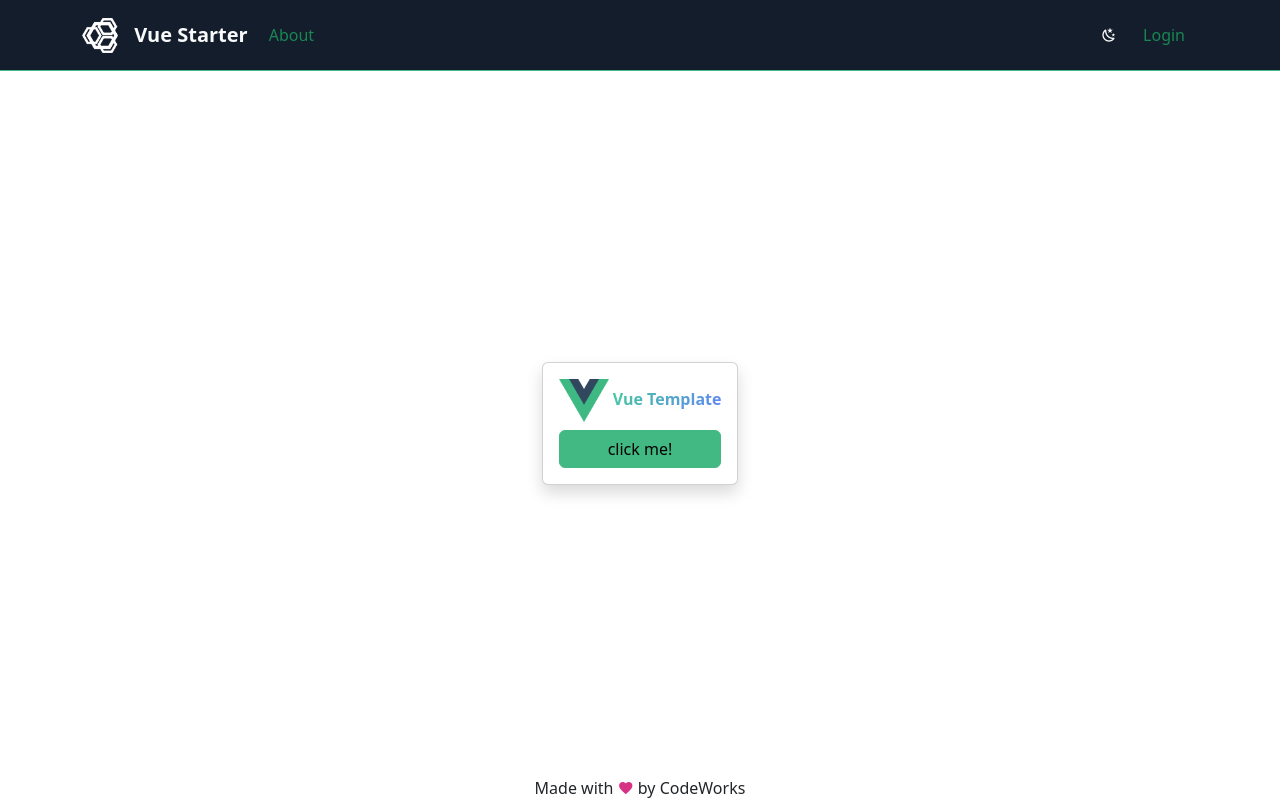
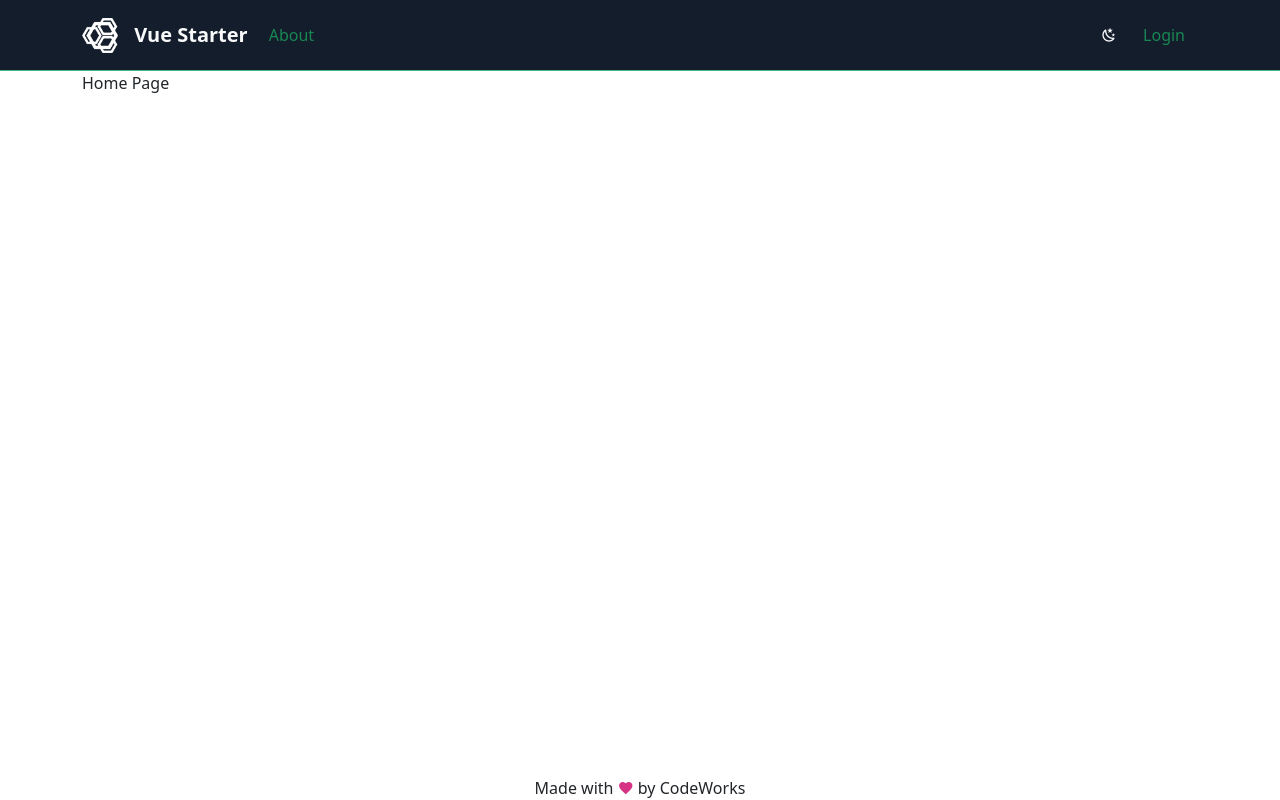
Before and after one commit to AdamRB208/the_network_checkpoint_2, a Vue app: page /#/ in a window 1280 px wide. Built offline with nearby package versions, Linux system fonts and the light colour scheme; what @bcwdev/auth0provider-client would draw is missing.

Commit message:
removed example and updated home page

```diff
--- a/src/components/Example.vue
+++ /dev/null
@@ -1,95 +0,0 @@
-<script setup>
-import { ref } from 'vue';
-
-const animalsAvailable = ['🦍', '🦧', '🐖', '🦖', '🐋', '🐅', '🐓', '🐄', '🐒', '🐈‍⬛', '🦏']
-const bouncers = ref([])
-
-
-function addAnimal(){
-  const randomAnimal = animalsAvailable[Math.floor(Math.random()* animalsAvailable.length)]
-  bouncers.value.push({emoji:randomAnimal, vSpeed: Math.random()* 4 + 2, hSpeed: Math.random()* 4 + 2})
-}
-
-
-</script>
-
-<template>
-  <div class="home-container">
-    <article class="card shadow">
-      <div class="card-body">
-        <div class="card-title">
-          <img src="../assets/img/vue-logo.png" class="vue-logo" alt="vue js logo">
-          Vue Template
-        </div>
-        <button @click="addAnimal()" class="btn btn-vue w-100">click me!</button>
-      </div>
-    </article>
-  </div>
-  <div v-for="(animal, i) in bouncers" :key="animal + i" class="animal-bouncer" >
-    <div :style="`--speed: ${animal.vSpeed}s`">
-      <span :style="`--speed: ${animal.hSpeed}s`">{{ animal.emoji }}</span>
-    </div>
-  </div>
-</template>
-
-
-<style lang="scss" scoped>
-.home-container{
-  flex-grow: 1;
-  display: flex;
-  justify-content: center;
-  align-items: center;
-}
-.vue-logo{
-  width: 50px;
-  height: auto;
-  pointer-events: none;
-}
-
-.card-title{
-  background: -webkit-linear-gradient(315deg, #42d392 25%, #647eff);
-    background-clip: text;
-    -webkit-background-clip: text;
-    -webkit-text-fill-color: transparent;
-    font-weight: 800;
-}
-
-.animal-bouncer{
-  position: fixed;
-  height: 100dvh;
-  width: 100dvw;
-  top: 0;
-  left: 0;
-  pointer-events: none;
-  div{
-    position: fixed;
-    height: 100dvh;
-    width: 100dvw;
-    top: 0;
-    left: 0;
-    pointer-events: none;
-    animation: var(--speed) up-down linear infinite alternate;
-    span{
-    animation: var(--speed) left-right linear infinite alternate;
-    font-size: 18px;
-  }
-  }
-}
-
-@keyframes left-right {
-  0%{
-    margin-left: 0%;
-  }
-  100%{
-    margin-left: calc(100dvw - 18px);
-  }
-}
-@keyframes up-down {
-  0%{
-    margin-top: 0%;
-  }
-  100%{
-    margin-top:calc(100dvh - 18px);
-  }
-}
-</style>
--- a/src/pages/HomePage.vue
+++ b/src/pages/HomePage.vue
@@ -1,13 +1,17 @@
-<script setup >
-import Example from '@/components/Example.vue';
+<script setup>
+
 
 
 </script>
 
 <template>
-  <Example />
+  <section class="container">
+    <div class="row">
+      <div class="col-md-10">
+        <div>Home Page</div>
+      </div>
+    </div>
+  </section>
 </template>
 
-<style scoped lang="scss">
-
-</style>
+<style scoped lang="scss"></style>
```
